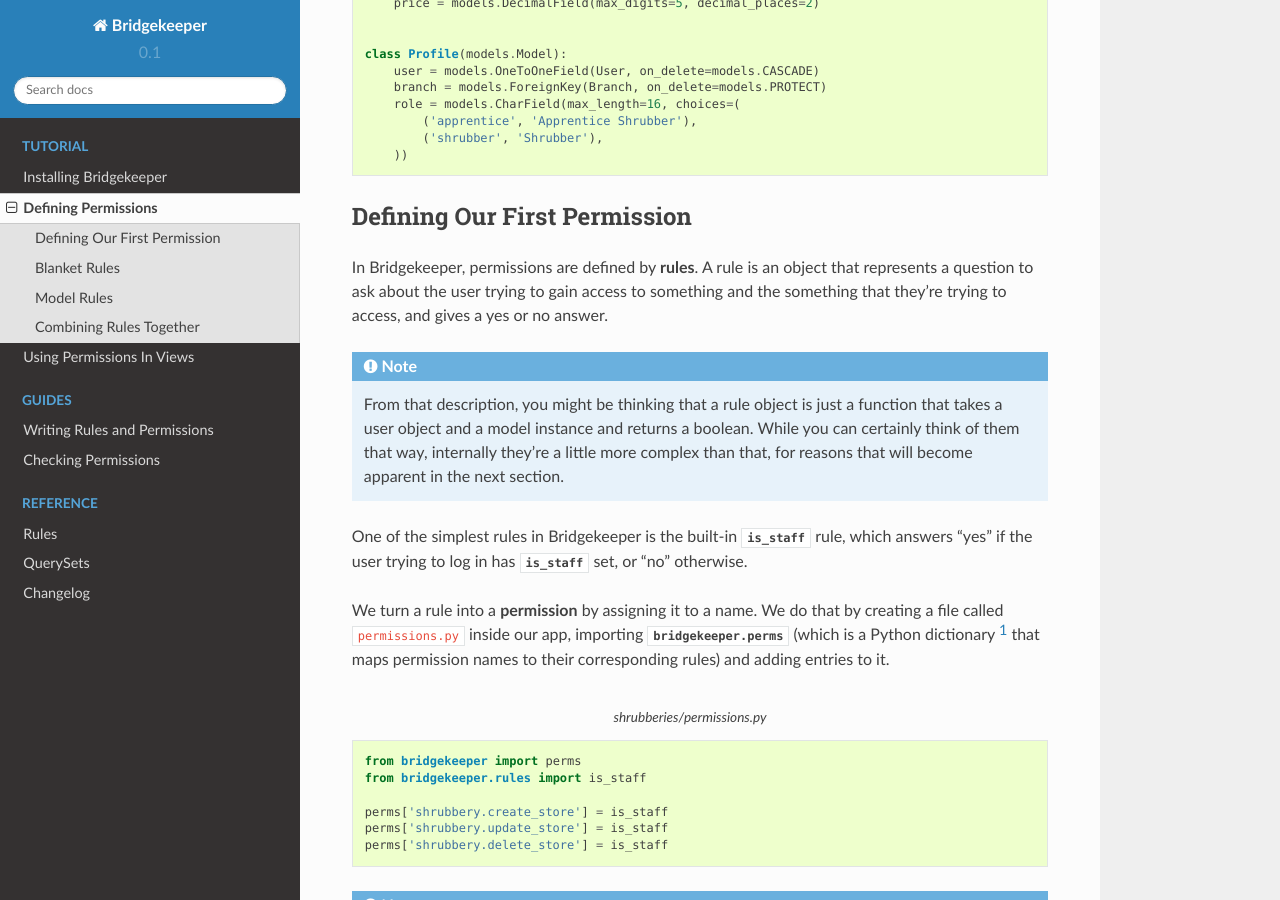
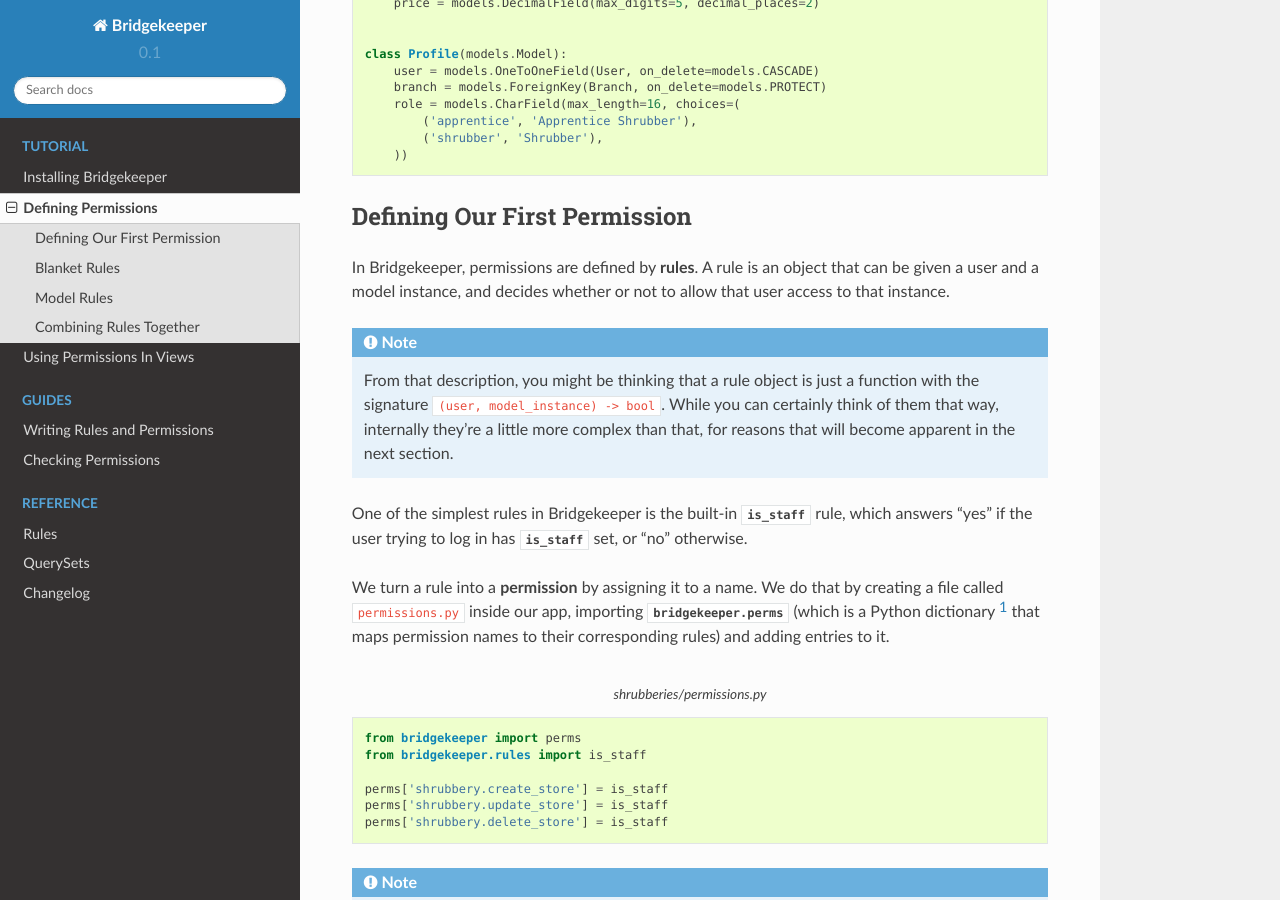
Before and after one commit to daisylb/bridgekeeper, a Sphinx documentation site: the page built from docs/tutorial/permissions.rst, in a window 1280 px wide and 900 px high, scrolled down 587 px. Built offline with Sphinx 7.4.7 and the Read the Docs theme 2.0.0, drawn with Linux system fonts in a browser that asks for light colours.

Commit message:
Refactor rule explanation a bit more

```diff
--- a/docs/tutorial/permissions.rst
+++ b/docs/tutorial/permissions.rst
@@ -36,11 +36,11 @@
 Defining Our First Permission
 -----------------------------
 
-In Bridgekeeper, permissions are defined by **rules**. A rule is an object that represents a question to ask about the user trying to gain access to something and the something that they're trying to access, and gives a yes or no answer.
+In Bridgekeeper, permissions are defined by **rules**. A rule is an object that can be given a user and a model instance, and decides whether or not to allow that user access to that instance.
 
 .. note::
 
-    From that description, you might be thinking that a rule object is just a function that takes a user object and a model instance and returns a boolean. While you can certainly think of them that way, internally they're a little more complex than that, for reasons that will become apparent in the next section.
+    From that description, you might be thinking that a rule object is just a function with the signature ``(user, model_instance) -> bool``. While you can certainly think of them that way, internally they're a little more complex than that, for reasons that will become apparent in the next section.
 
 One of the simplest rules in Bridgekeeper is the built-in :data:`~bridgekeeper.rules.is_staff` rule, which answers "yes" if the user trying to log in has :attr:`~django.contrib.auth.models.User.is_staff` set, or "no" otherwise.
 
```
